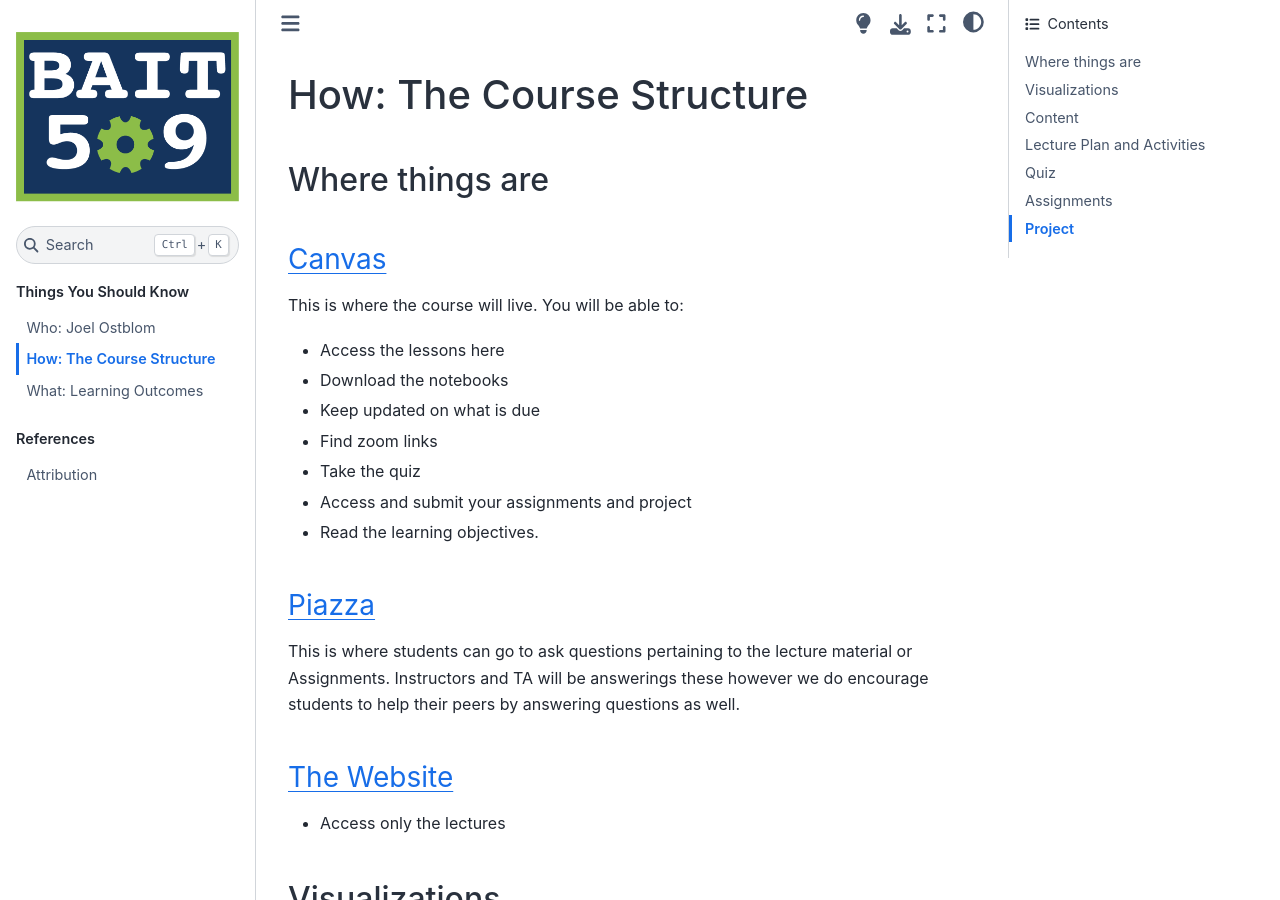
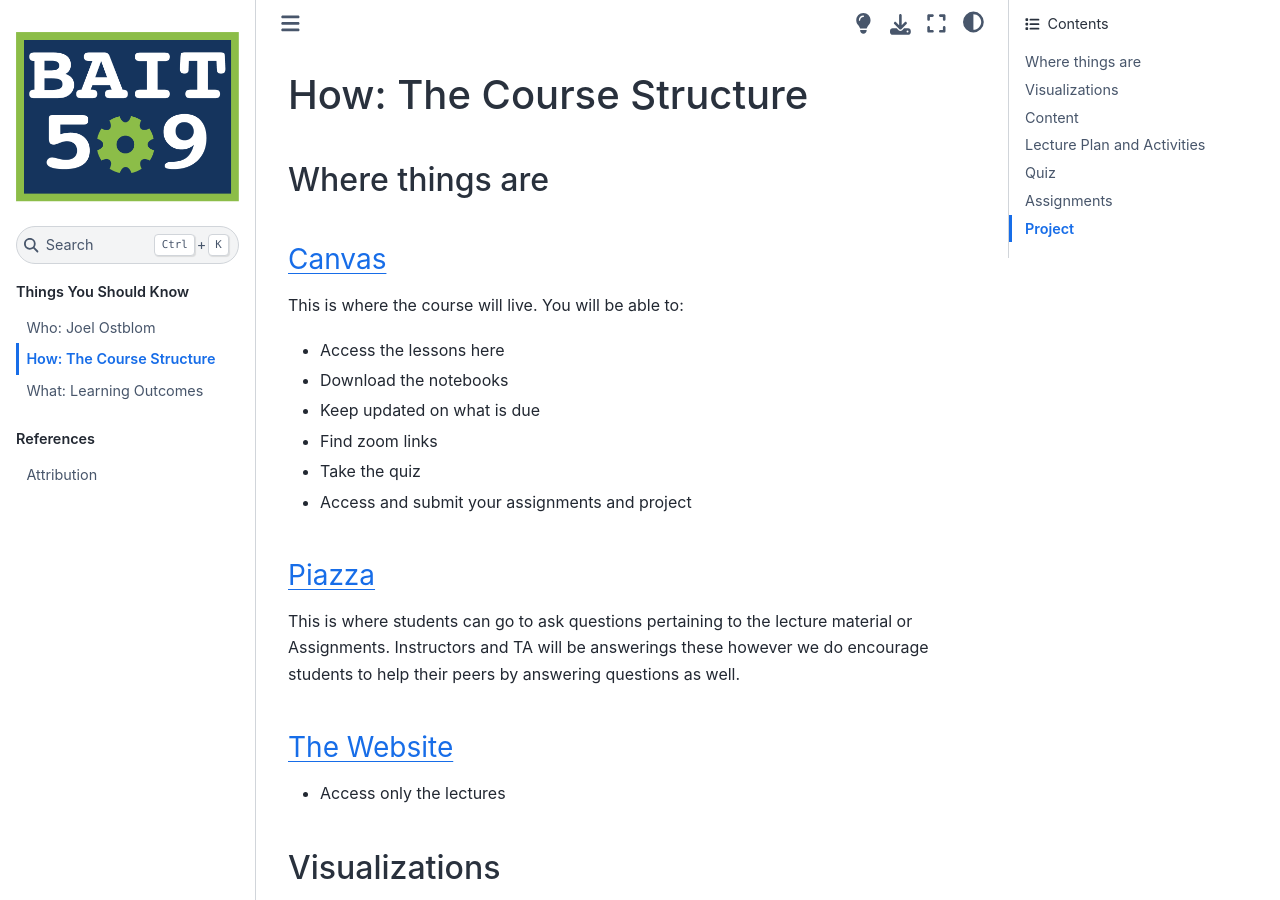
Before and after one commit to bait509-ubc/BAIT509, a Jupyter Book: the page built from things_to_know/how.md, in a window 1280 px wide and 900 px high. Built offline with Jupyter Book 1.0.4 settings and Sphinx 7.4.7 and the Sphinx Book theme 1.1.4, drawn with Linux system fonts in a browser that asks for light colours; pages that are not in the unit, such as notebooks, are missing from menus.

Commit message:
Remove note on LOs

```diff
--- a/things_to_know/how.md
+++ b/things_to_know/how.md
@@ -11,7 +11,6 @@ You will be able to:
 - Find zoom links
 - Take the quiz
 - Access and submit your assignments and project
-- Read the learning objectives.
 
 ### [Piazza](https://piazza.com/ubc.ca/winterterm22021/bait509ba12020w/home)
 
```
